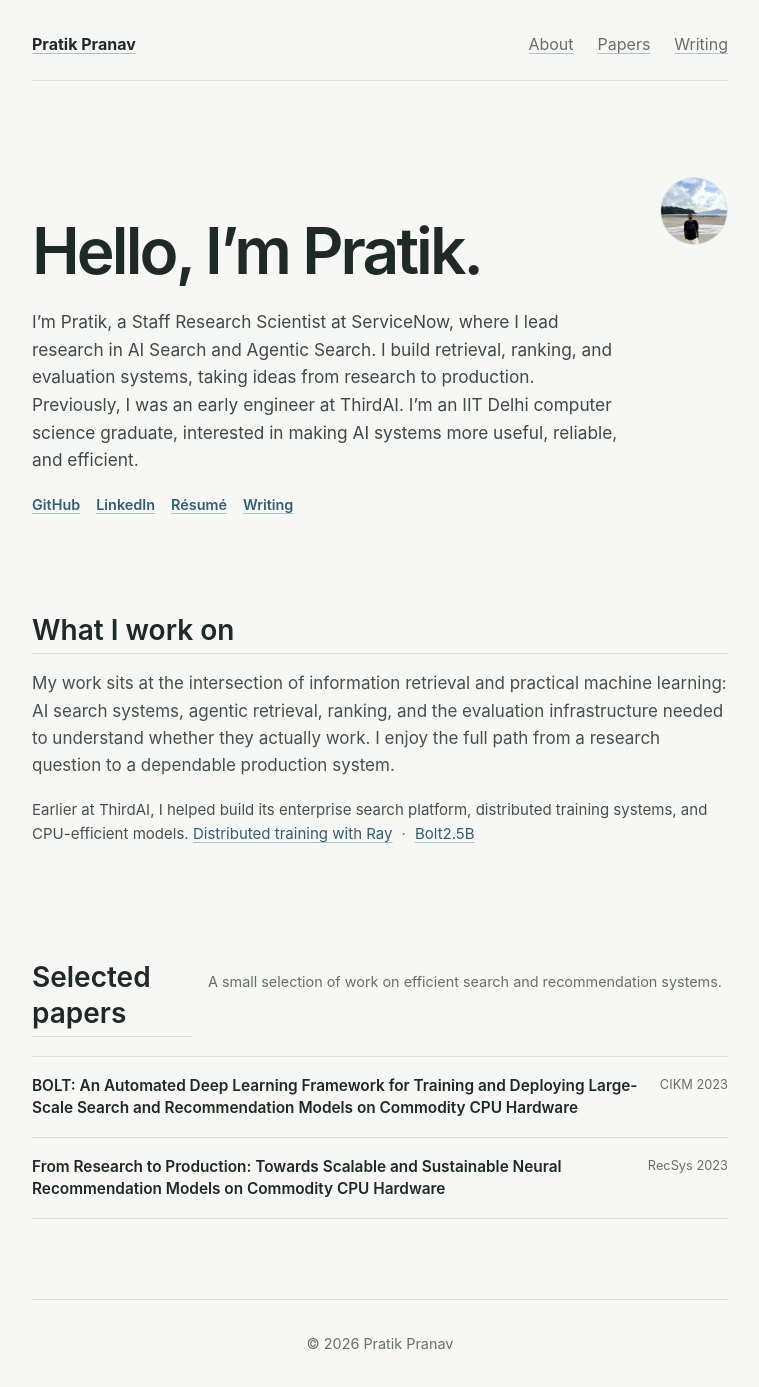
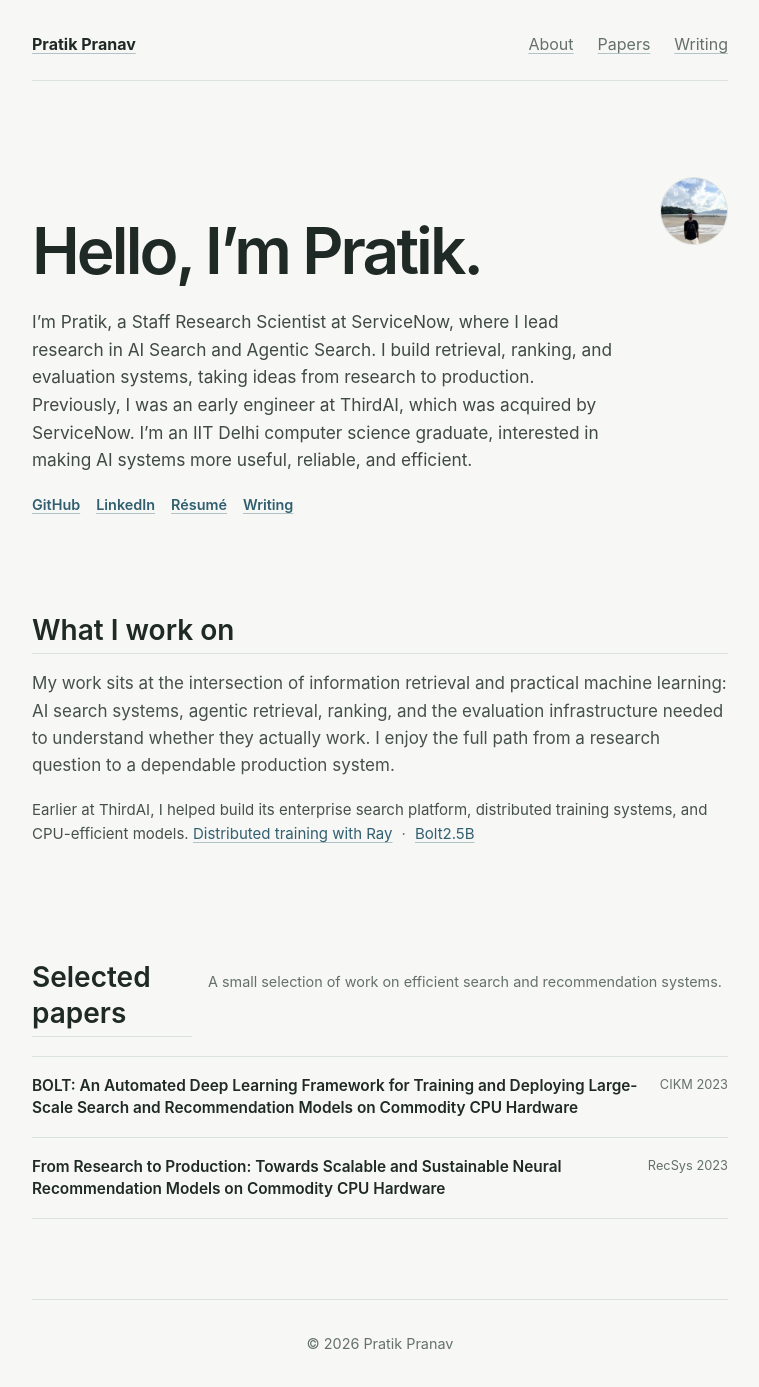
Before and after one commit to pratkpranav/pratkpranav.github.io, a Jekyll site: the page built from index.html, in a window 1280 px wide. Shown: the whole page, without its empty margins (260-1019 px from the left). Built offline with Jekyll 4.4.1, drawn with Linux system fonts in a browser that asks for light colours.

Commit message:
Mention ThirdAI acquisition

```diff
--- a/index.html
+++ b/index.html
@@ -10,8 +10,8 @@ title: Pratik Pranav
             <p class="intro">
                 I’m Pratik, a Staff Research Scientist at ServiceNow, where I lead research in AI Search and Agentic
                 Search. I build retrieval, ranking, and evaluation systems, taking ideas from research to production.
-                Previously, I was an early engineer at ThirdAI. I’m an IIT Delhi computer science graduate, interested
-                in making AI systems more useful, reliable, and efficient.
+                Previously, I was an early engineer at ThirdAI, which was acquired by ServiceNow. I’m an IIT Delhi
+                computer science graduate, interested in making AI systems more useful, reliable, and efficient.
             </p>
             <div class="social-links" aria-label="Profile links">
                 <a href="https://github.com/pratkpranav">GitHub</a>
```
